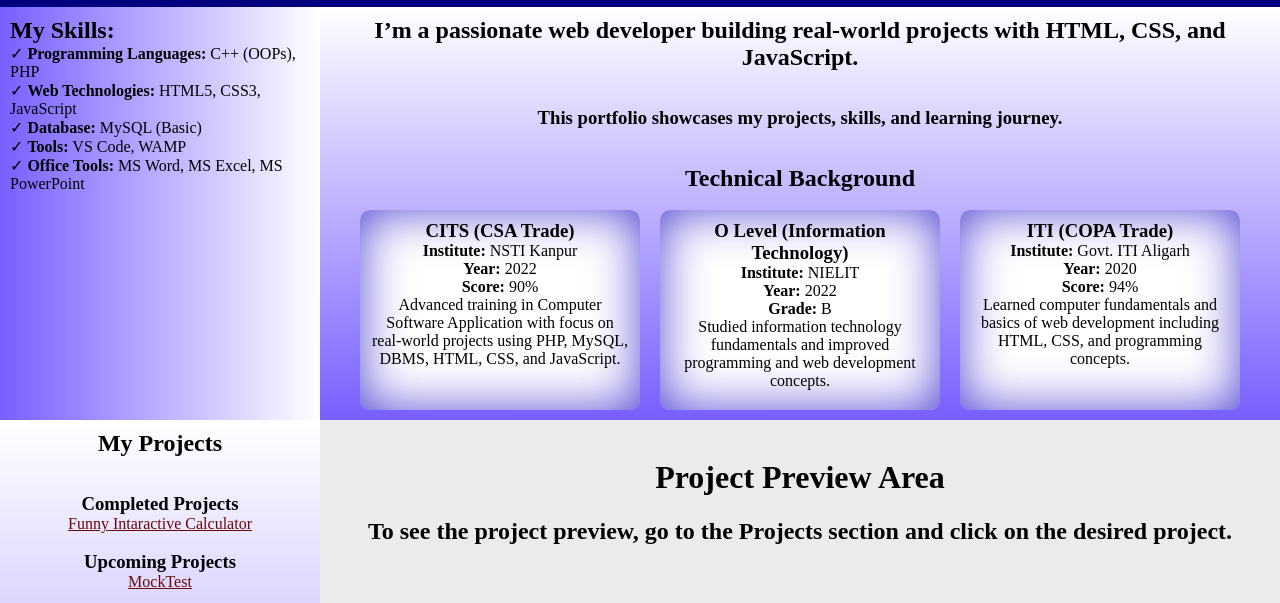
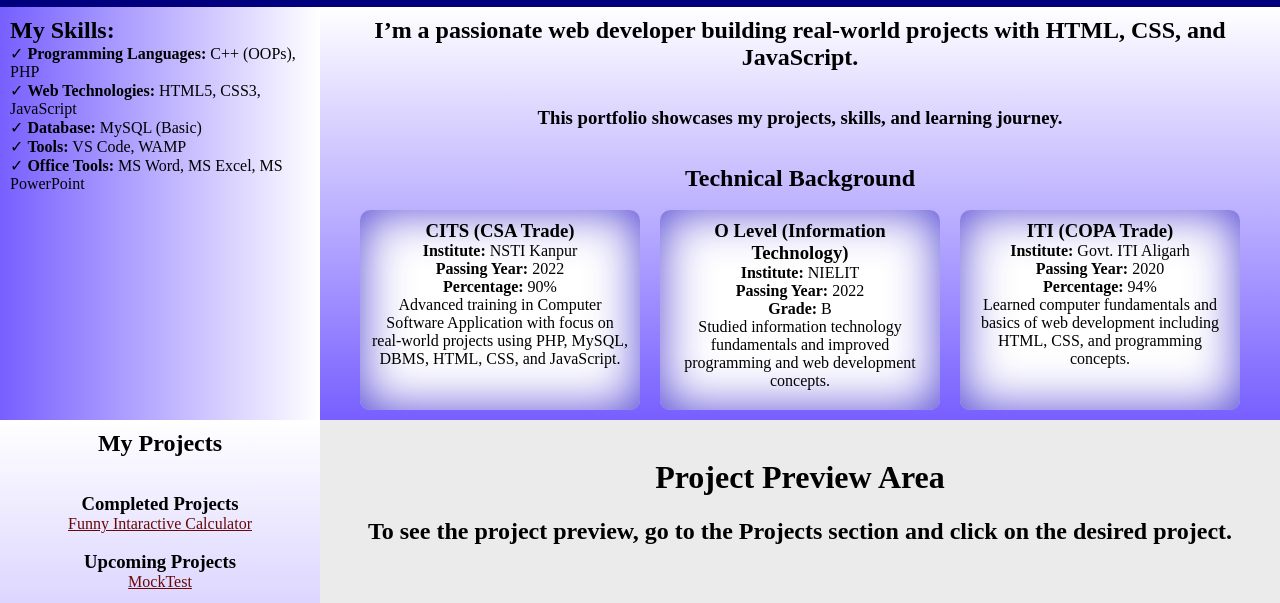
Before and after one commit to KaimisKumar/portfolio, a plain HTML site: page index.html in a window 1280 px wide. Shown: the part 197-800 px from the top of the page. Drawn offline with Linux system fonts and the light colour scheme.

Commit message:
fix: update project link for local support and improve education section labels

```diff
--- a/index.html
+++ b/index.html
@@ -69,20 +69,20 @@
         <div class="edu-cards-wrapper">
             <div class="edu-cards"><h3>CITS (CSA Trade)</h3>
                 <p><strong>Institute:</strong> NSTI Kanpur</p>
-                <p><strong>Year:</strong> 2022</p>
-                <p><strong>Score:</strong> 90%</p>
+                <p><strong>Passing Year:</strong> 2022</p>
+                <p><strong>Percentage:</strong> 90%</p>
                 <p>Advanced training in Computer Software Application with focus on real-world projects using PHP, MySQL, DBMS, HTML, CSS, and JavaScript.</p>
             </div>
             <div class="edu-cards"><h3>O Level (Information Technology)</h3>
                 <p><strong>Institute:</strong> NIELIT</p>
-                <p><strong>Year:</strong> 2022</p>
+                <p><strong>Passing Year:</strong> 2022</p>
                 <p><strong>Grade:</strong> B</p>
                 <p>Studied information technology fundamentals and improved programming and web development concepts.</p>
             </div>
             <div class="edu-cards"><h3>ITI (COPA Trade)</h3>
                 <p><strong>Institute:</strong> Govt. ITI Aligarh</p>
-                <p><strong>Year:</strong> 2020</p>
-                <p><strong>Score:</strong> 94%</p>
+                <p><strong>Passing Year:</strong> 2020</p>
+                <p><strong>Percentage:</strong> 94%</p>
                 <p>Learned computer fundamentals and basics of web development including HTML, CSS, and programming concepts.</p>
             </div>
         </div>
@@ -93,7 +93,7 @@
         <br><br>
         <h3>Completed Projects</h3>
             <ul>
-                <li><a href ="projects/funny-interactive-calculator/" target="prjpreview">Funny Intaractive Calculator</a></li>
+                <li><a href ="projects/funny-interactive-calculator/index.html" target="prjpreview">Funny Intaractive Calculator</a></li>
              </ul>
              <br>
         <h3>Upcoming Projects</h3>
```
